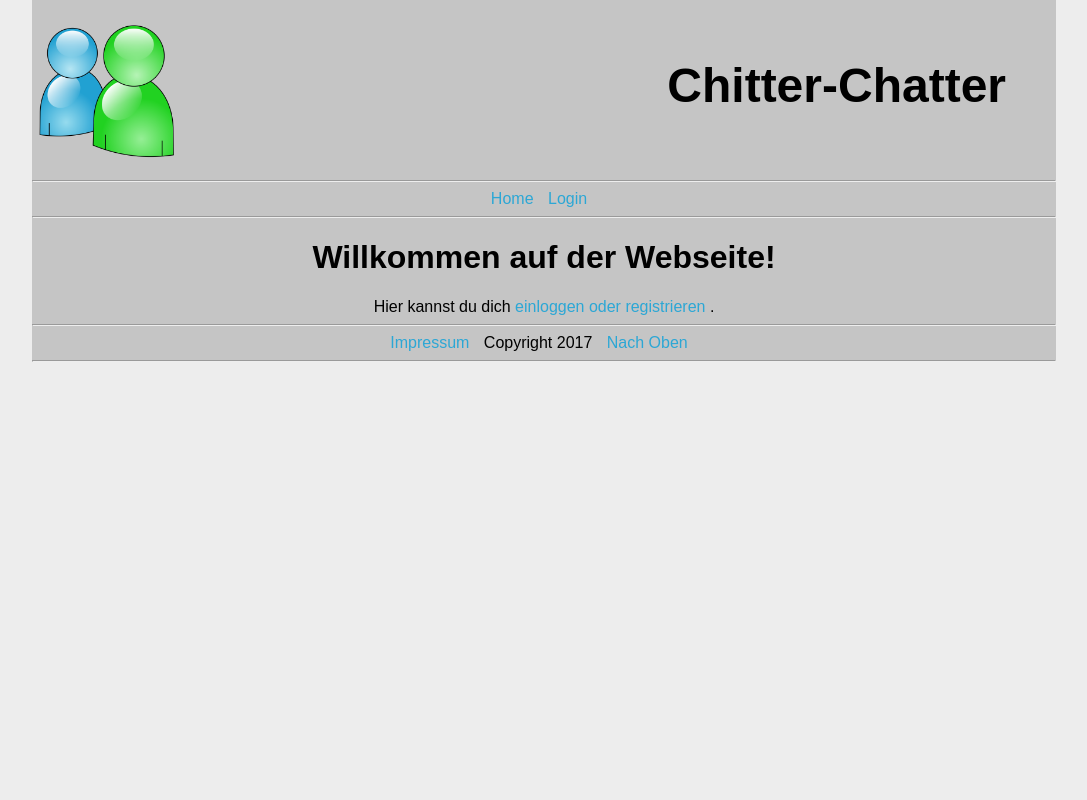
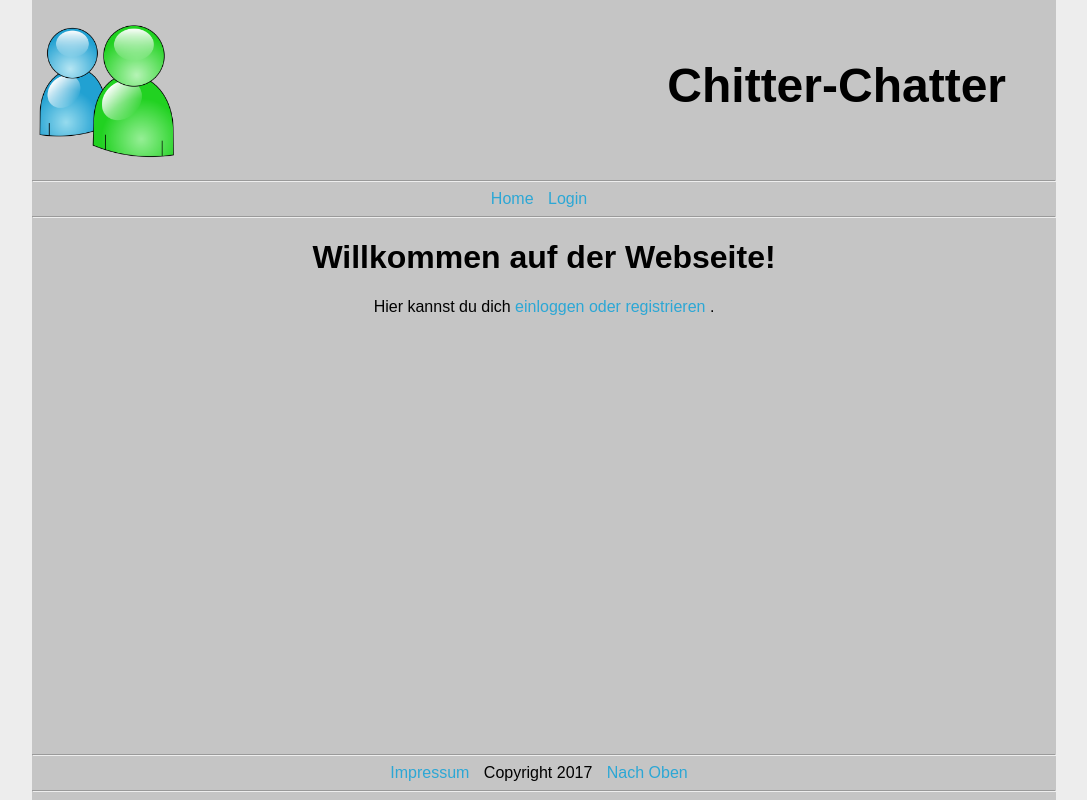
Before and after one commit to j94wittwer/ChitterChatter, a PHP site: page / in a window 1280 px wide. Shown: the whole page, without its empty margins (96-1183 px from the left). Run offline with PHP 8.4, Linux system fonts and the light colour scheme; some libraries are stand-ins or nearby versions; some web fonts are replaced.

Commit message:
comments added

```diff
--- a/css/style.css
+++ b/css/style.css
@@ -1,5 +1,6 @@
 html {
 	background-color:#ededed;
+	height: 100%;
 }
 body{
 	margin:auto;
@@ -66,8 +67,11 @@ a:hover{
 	margin:auto;
 }
 footer{
-	text-align:center;
-	font-size:100%;
+	text-align: center;
+	font-size: 100%;
+	position: absolute;
+	bottom: 0;
+	width: 80%;
 }
 footer span{
 	padding-right:10px;
--- a/resources/connectDB.php
+++ b/resources/connectDB.php
@@ -1,6 +1,10 @@
 <?php
+session_start();
 
-	session_start();
+/**
+ * Baut eine SQL Verbindung zur Datenbank auf.
+ */
+
 	function connectDB(){
 		$servername = "localhost";
 		$username = "root";
@@ -18,6 +22,10 @@
 		return $conn;
 	}
 
+/**
+ * Sucht mittels ID einen User aus der Datenbank
+ * @return Username
+ */
 	function findUserName() {
 		$conn = connectDB();
 		$userid = $_SESSION['userid'];
@@ -32,6 +40,10 @@
 		return $userName;
 	}
 
+/**
+ * Mittels RoomId in der Session wird der Raumname gesucht
+ * @return Roomname
+ */
 	function findRoomName(){
 		$conn = connectDB();
 		$roomid = $_SESSION['roomid'];
@@ -46,6 +58,10 @@
 		return $roomName;
 	}
 
+/**
+ * Findet den Owner vom chatraum mittels Roomid
+ * @return OwnerName
+ */
 	function findOwnerName(){
 		$conn = connectDB();
 		$roomid = $_SESSION['roomid'];
@@ -63,6 +79,9 @@
 		return $ownerName;
 	}
 
+/**
+ * Listet alle Chaträume auf. Je nachdem, ob er User der Owner ist, werden zwei weiter Formulare mitgegeben.
+ */
 	function getRoomList(){
 		$conn = connectDB();
 		$userid = $_SESSION['userid'];
@@ -107,6 +126,12 @@
 		mysqli_close($conn);
 	}
 
+/**
+ * Funktion zum verschicken einer neuen Nachricht
+ * @param $message Nachricht zum verschicken
+ * @param $userid UserId vom user, welcher die Nachricht verschickt.
+ * @param $roomid Roomid in welchem eine Nachricht verschickt wurde.
+ */
 	function sendMessage($message, $userid, $roomid){
 		$conn = connectDB();
 		if ($message != ""){
@@ -119,13 +144,12 @@
 		mysqli_close($conn);
 	}
 
-	if (isset ($_REQUEST['login'])){
-		$conn = connectDB();
-		$name = $_POST['name'];
-		$pass = $_POST['pass'];
-		setSession($name, $pass);
-	}
-
+/**
+ * Lädt einen user von der Datenbank, und überprüft, ob das Passwort übereinstimmt. Falls ja wird die Session gesetzt.
+ * und der User wird weiter geleitet.
+ * @param $name Name vom user
+ * @param $pass Passwort vom User
+ */
     function setSession($name, $pass){
         $conn = connectDB();
         $stmt = mysqli_stmt_init($conn);
@@ -144,6 +168,19 @@
         mysqli_close($conn);
     }
 
+/**
+ * Fängt die Login Anfrage ab.
+ */
+    if (isset ($_REQUEST['login'])){
+        $conn = connectDB();
+        $name = $_POST['name'];
+        $pass = $_POST['pass'];
+        setSession($name, $pass);
+    }
+
+/**
+ * Fängt eine Registration ab und fügt sie in die Datbank ein.
+ */
 	if (isset ($_REQUEST['register'])){
 		$conn = connectDB();
 		$name = filter_var((mysqli_real_escape_string(connectDB(), $_POST['name'])),FILTER_SANITIZE_STRING);
@@ -167,6 +204,9 @@
 		mysqli_close($conn);
 	}
 
+/**
+ * Fängt die Abfrage für die Änderung vom Passwort ab.
+ */
 	if (isset ($_REQUEST['changepw'])){
 		$conn = connectDB();
 		$name = filter_var((mysqli_real_escape_string(connectDB(), $_POST['name'])),FILTER_SANITIZE_STRING);
@@ -188,6 +228,9 @@
 		mysqli_close($conn);
 	}
 
+/**
+ * Fängt die Abfrage für das Erstellen eines neue Chat ab und erstellt diesen, sollte alles korrekt sein.
+ */
 	if (isset ($_REQUEST['newchat'])){
 		$conn = connectDB();
 		$roomname = $_POST['name'];
@@ -211,6 +254,10 @@
 		mysqli_close($conn);
 	}
 
+/**
+ * Gibt alle user zurück, welche hinzugefügt werden können. Bereits hinzugefügt User werden beispielsweise nicht angezeigt
+ * @param $roomid Roomid, bei welcher Users hinzugefügt werden sollen.
+ */
 	function getAddableUserList($roomid){
 		$conn = connectDB();
 		$stmt = mysqli_stmt_init($conn);
@@ -234,6 +281,10 @@
 		mysqli_close($conn);
 	}
 
+/**
+ * Gibt alle user zurück, welche entfernt werden können. Bereits entfernte User werden beispielsweise nicht angezeigt
+ * @param $roomid Roomid, bei welcher Users entfernt werden sollen.
+ */
 	function getRemovableUserList($roomid){
 		$conn = connectDB();
 		$userid = $_SESSION['userid'];
@@ -258,6 +309,9 @@
 		mysqli_close($conn);
 	}
 
+/**
+ * Fängt die Anfrage ab, welche einen neuen User hinzufügt, überprüft alles und fügt ihn anschliessend hinzu.
+ */
 	if (isset ($_REQUEST['adduser'])) {
 		$conn = connectDB();
 		$roomid = $_POST['roomid'];
@@ -270,6 +324,9 @@
 		mysqli_close($conn);
 	}
 
+/**
+ * Fängt die Anfrage ab, welche einen User entfernt. überprüft alles und entfernt den user anschliessend.
+ */
 	if (isset ($_REQUEST['removeuser'])) {
 		$conn = connectDB();
 		$roomid = $_POST['roomid'];
@@ -282,6 +339,9 @@
 		mysqli_close($conn);
 	}
 
+/**
+ * Zeigt alle User an, welche im Chatraum sind mittels Session.
+ */
 	function getUserList(){
 		$conn = connectDB();
 		$stmt = mysqli_stmt_init($conn);
@@ -297,6 +357,12 @@
 		mysqli_close($conn);
 	}
 
+/**
+ * Gibt eine neue Nachricht zurück
+ * @param $roomid Chatraum, bei welchem auf neue Nachrichten überprüft wird.
+ * @param $lastmessageid Id von der letzt erhalten Message
+ * @return int Gibt 0 zurück, sollte es keine neue Nachricht geben.
+ */
 	function getMessage($roomid, $lastmessageid) {
 		if (!isset($roomid)){
 		echo "<script>window.close();</script>";
@@ -328,6 +394,11 @@
 		return 0;
 	}
 
+/**
+ * Damit Umlaute korrekt dargestllt werden, überprüft diese Funktion auf Umlaute und ersetzt diese mit der html kompatiblen Zeichen.
+ * @param $message Die zu überprüfende Nachricht
+ * @return Angepasste Nachricht.
+ */
 	function checkForUmlaut($message){
 		$newmessage = $message;
 		$umlautarray = [
--- a/resources/getmessage.php
+++ b/resources/getmessage.php
@@ -33,6 +33,11 @@
 	}
 	return 0;
 
+/**
+ * Übersetzt die eingegebene Strings, damit die Emojis als Foto angezeigt werden.
+ * @param $message Nachricht, welche auf emojis überprüft.
+ * @return Neue Nachricht welche eventuell <img> tags enthält.
+ */
 	function checkForEmoji($message){
 
 	$emojiarray = [
```
Lines whose indentation alone changed are shown as unchanged.
